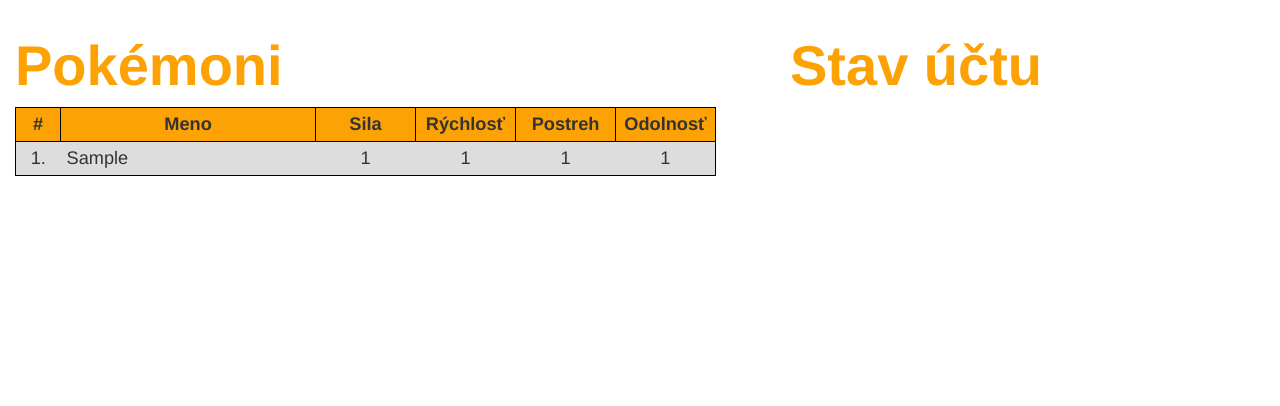
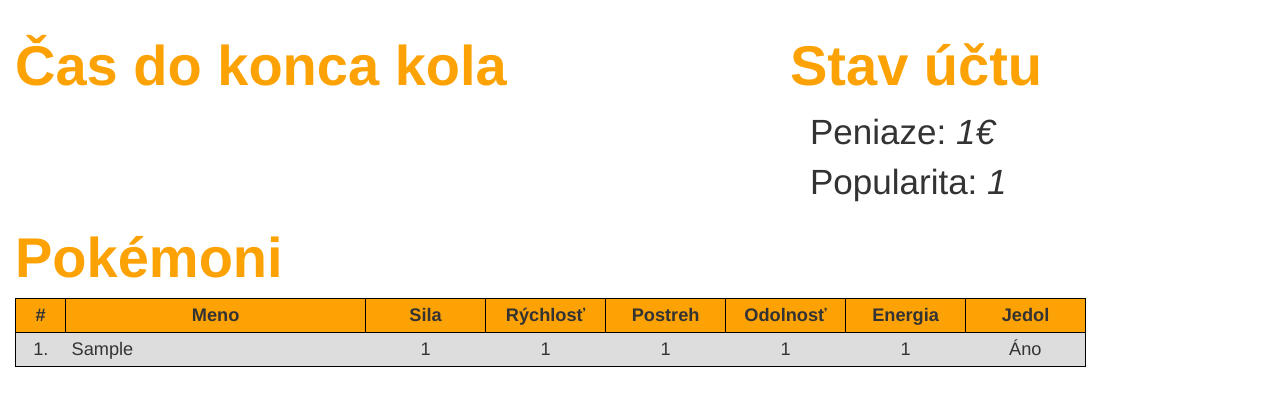
Before and after one commit to MartinStevko/matikGP, a Django app: template pokemoni/templates/pokemoni/druzinka.html in a window 1280 px wide. Shown: the top 406 px of the page. Run offline with Django 3.2, Linux system fonts and the light colour scheme; tables that the repository leaves empty hold one stand-in row (values such as "Sample post"); the template is opened without the code that fills it: values that come from a table or form of the project are taken from there, most other values are stand-ins (such as "Sample title", 1, 10 or a date in 2020); some libraries are stand-ins or nearby versions.

Commit message:
Casovac a ucet

```diff
--- a/pokemoni/templates/pokemoni/druzinka.html
+++ b/pokemoni/templates/pokemoni/druzinka.html
@@ -1,7 +1,7 @@
 {% load staticfiles %}
 
 <!-- Auto refresh results -->
-<!--<meta http-equiv="refresh" content="10">-->
+<meta http-equiv="refresh" content="5">
 
 <html>
 <head>
@@ -9,18 +9,56 @@
      <link rel="stylesheet" href="//maxcdn.bootstrapcdn.com/bootstrap/3.2.0/css/bootstrap.min.css">
     <link rel="stylesheet" href="//maxcdn.bootstrapcdn.com/bootstrap/3.2.0/css/bootstrap-theme.min.css">
     <link rel="stylesheet" href="{% static 'css/druzinka.css' %}">
+	<script>
+		var m = {{ m }};
+		var s = {{ s }};
+		function startTime() {
+			if (s<1) {
+			  m = m-1;
+			  if (m<0) {
+				return;
+			  };
+			  s=60;
+			};
+			s = s-1;
+			m = checkTime(m);
+			s = checkTime(s);
+			document.getElementById('timer').innerHTML =
+			m + ":" + s;
+			var t = setTimeout(startTime, 1000);
+		}
+		function checkTime(i) {
+			if (i < 10) {i = "0" + parseInt(i)};  // add zero in front of numbers < 10
+			return i;
+		}
+	</script>
 </head>
-<body>
+<body onload="startTime()">
   <div style="width: 100%;">
     <div style="float:left; width: 62%">
-      <h1><strong>Pokémoni</strong></h1>
+        <h1><strong>Čas do konca kola</strong></h1>
+		<div id="timer"></div>
+    </div>
+    <div style="float:right; width: 38%">
+        <h1><strong>Stav účtu</strong></h1>
+		<div id="u">
+			Peniaze: <em>{{ ucet.peniaze }}€</em><br>
+			Popularita: <em>{{ ucet.popularita }}</em>
+		</div>
+    </div>
+  </div>
+  <div style="clear:both"></div>
+  <div>
+	  <h1><strong>Pokémoni</strong></h1>
       <table id="t01" class="fixed">
-        <col width="45px" />
-        <col width="255px" />
-        <col width="100px" />
-        <col width="100px" />
-        <col width="100px" />
-        <col width="100px" />
+        <col width="50px" />
+        <col width="300px" />
+        <col width="120px" />
+        <col width="120px" />
+        <col width="120px" />
+        <col width="120px" />
+		<col width="120px" />
+		<col width="120px" />
         <tr>
           <th>#</th>
         <th>Meno</th>
@@ -28,6 +66,8 @@
         <th>Rýchlosť</th>
         <th>Postreh</th>
         <th>Odolnosť</th>
+		<th>Energia</th>
+		<th>Jedol</th>
         </tr>
         {% for p in pokemoni %}
           <tr>
@@ -37,15 +77,18 @@
           <td>{{ p.rychlost }}</td>
           <td>{{ p.postreh }}</td>
           <td>{{ p.odolnost }}</td>
+		  <td>{{ p.energia }}</td>
+		  <td>
+			{% if p.jedol %}
+				Áno
+			{% else %}
+				Nie
+			{% endif %}
+		  </td>
           </tr>
         {% endfor %}
       </table>
-      </div>
-      <div style="float:right; width: 38%">
-      <h1><strong>Stav účtu</strong></h1>
-      </div>
   </div>
-  <div style="clear:both"></div>
   <script>
     var x=0;
     x=x+1
```
